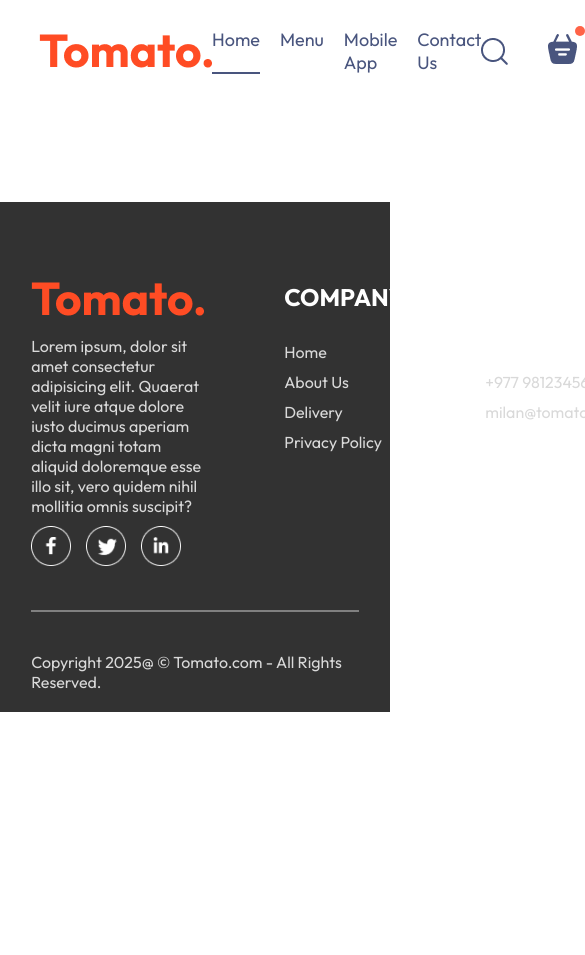
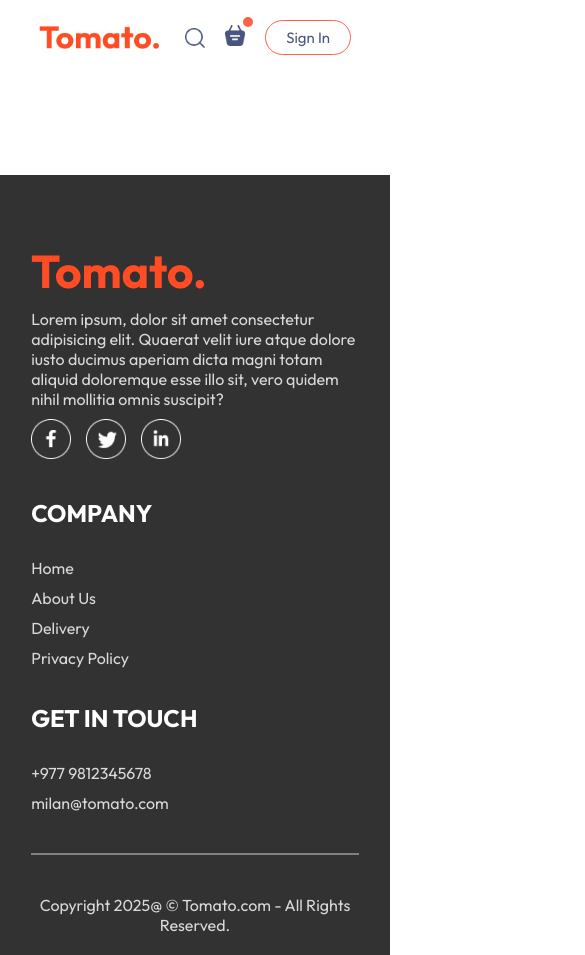
Before and after one commit to milancodess/foodDelivery, a React (Vite) app in the folder frontend/: page /order in a window 390 px wide. Shown: the top 955 px of the page, 585 px wide, since content can reach past the window. Before the commit the page ends 844 px from the top, so only its background shows below. Built offline with nearby package versions, Linux system fonts and the light colour scheme; a web font is replaced by a local one.

Commit message:
responsive

```diff
--- a/frontend/src/components/ExploreMenu/ExploreMenu.css
+++ b/frontend/src/components/ExploreMenu/ExploreMenu.css
@@ -54,3 +54,10 @@
   border: 4px solid tomato;
   padding: 2px;
 }
+
+@media (max-width: 1050px) {
+  .explore-menu-text {
+    max-width: 100%;
+    font-size: 14px;
+  }
+}
--- a/frontend/src/components/Footer/Footer.css
+++ b/frontend/src/components/Footer/Footer.css
@@ -53,3 +53,15 @@
   background-color: gray;
   border: none;
 }
+
+@media (max-width: 750px) {
+  .footer-content {
+    display: flex;
+    flex-direction: column;
+    gap: 35px;
+  }
+
+  .footer-copyright {
+    text-align: center;
+  }
+}
--- a/frontend/src/components/Header/Header.css
+++ b/frontend/src/components/Header/Header.css
@@ -38,3 +38,23 @@
   font-size: max(1vw, 13px);
   border-radius: 50px;
 }
+
+@media (max-width: 1050px) {
+  .header-contents {
+    max-width: 45%;
+  }
+}
+
+@media (max-width: 750px) {
+  .header-contents {
+    max-width: 65%;
+  }
+
+  .header-contents p {
+    display: none;
+  }
+
+  .header-contents button {
+    padding: 2vw 4vw;
+  }
+}
--- a/frontend/src/components/Navbar/Navbar.css
+++ b/frontend/src/components/Navbar/Navbar.css
@@ -60,3 +60,56 @@
   top: -8px;
   right: -8px;
 }
+
+@media (max-width: 1050px) {
+  .navbar .logo {
+    width: 140px;
+  }
+
+  .navbar-menu {
+    gap: 20px;
+    font-size: 17px;
+  }
+
+  .navbar-right {
+    gap: 30px;
+  }
+
+  .navbar-right img {
+    width: 22px;
+  }
+
+  .navbar-right button {
+    padding: 8px 25px;
+  }
+}
+
+@media (max-width: 900px) {
+  .navbar .logo {
+    width: 120px;
+  }
+
+  .navbar-menu {
+    gap: 15px;
+    font-size: 16px;
+  }
+
+  .navbar-right {
+    gap: 20px;
+  }
+
+  .navbar-right img {
+    width: 20px;
+  }
+
+  .navbar-right button {
+    padding: 7px 20px;
+    font-size: 15px;
+  }
+}
+
+@media (max-width: 750px) {
+  .navbar-menu {
+    display: none;
+  }
+}
--- a/frontend/src/components/Navbar/Navbar.jsx
+++ b/frontend/src/components/Navbar/Navbar.jsx
@@ -1,38 +1,43 @@
 import React, { useState } from "react";
 import "./Navbar.css";
 import { assets } from "../../assets/assets";
+import { Link } from "react-router-dom";
 
 const Navbar = () => {
   const [menu, setMenu] = useState("home");
 
   return (
     <div className="navbar">
-      <img src={assets.logo} alt="Logo" />
+      <img className="logo" src={assets.logo} alt="Logo" />
       <ul className="navbar-menu">
-        <li
+        <Link
+          to="/"
           onClick={() => setMenu("home")}
           className={menu === "home" ? "active" : ""}
         >
           Home
-        </li>
-        <li
+        </Link>
+        <a
+          href="#explore-menu"
           onClick={() => setMenu("menu")}
           className={menu === "menu" ? "active" : ""}
         >
           Menu
-        </li>
-        <li
+        </a>
+        <a
+          href="#app-download"
           onClick={() => setMenu("mobile-app")}
           className={menu === "mobile-app" ? "active" : ""}
         >
           Mobile App
-        </li>
-        <li
+        </a>
+        <a
+          href="#footer"
           onClick={() => setMenu("contact-us")}
           className={menu === "contact-us" ? "active" : ""}
         >
           Contact Us
-        </li>
+        </a>
       </ul>
       <div className="navbar-right">
         <img src={assets.search_icon} alt="Search icon" />
--- a/frontend/src/index.css
+++ b/frontend/src/index.css
@@ -5,6 +5,7 @@
   margin: 0;
   box-sizing: border-box;
   font-family: Outfit;
+  scroll-behavior: smooth;
 }
 
 body {
```
